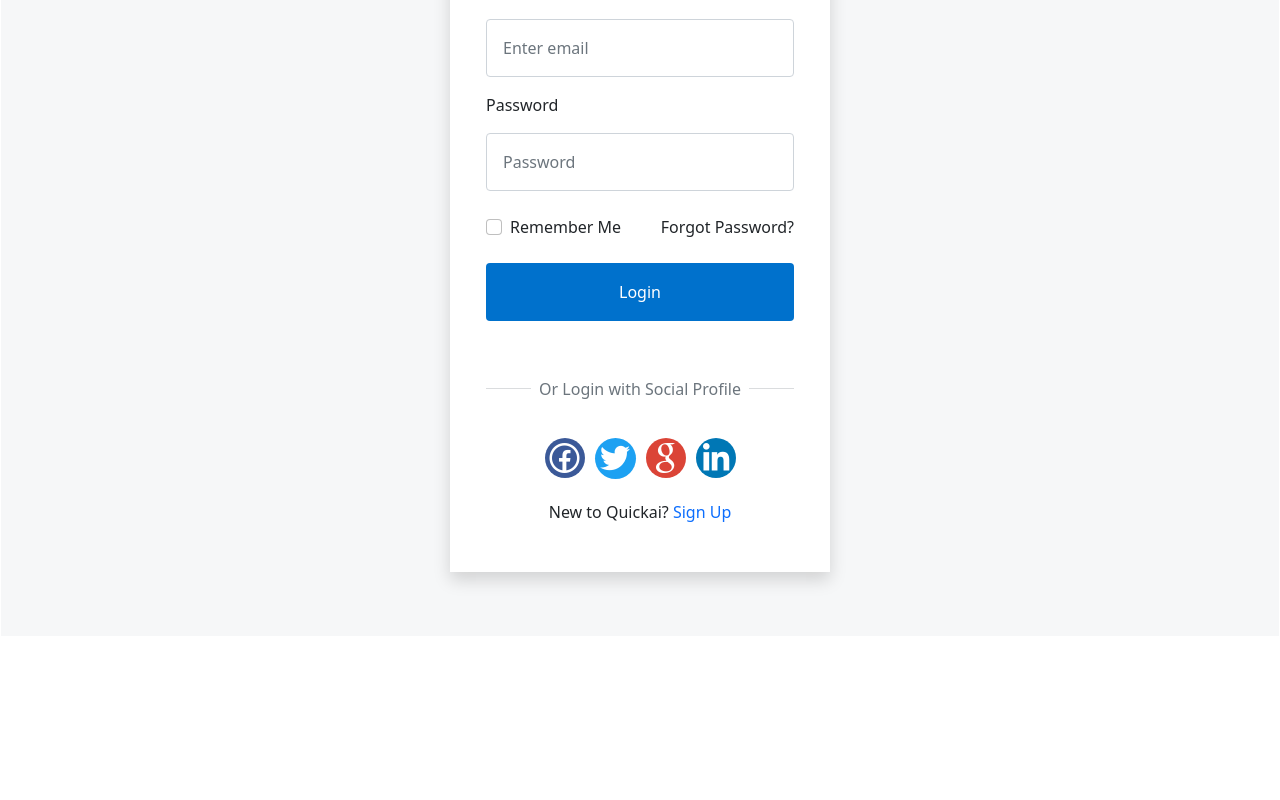
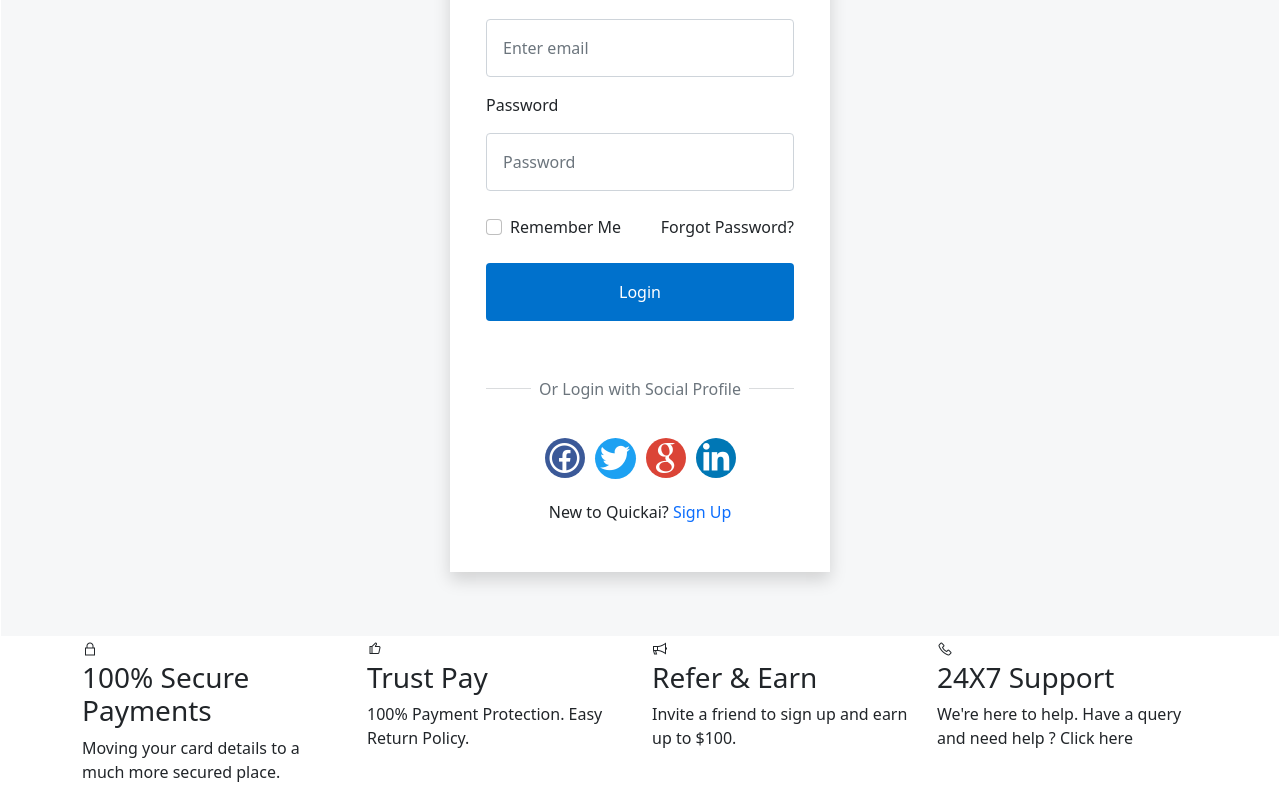
Before and after one commit to bipinrai054/quick-ai, a React (Create React App) app: page / in a window 1280 px wide. Shown: the part 344-1144 px from the top of the page. Before the commit the page ends 981 px from the top, so only its background shows below. Built offline with nearby package versions, Linux system fonts and the light colour scheme.

Commit message:
info components initialized

```diff
--- a/src/components/Info.jsx
+++ b/src/components/Info.jsx
@@ -1,5 +1,30 @@
 const Info = () => {
-  return <>info</>;
+  return (
+    <div className='container'>
+      <div className='row'>
+        <div className='col-lg-3'>
+          <i className='las la-lock'></i>
+          <h3>100% Secure Payments</h3>
+          <p>Moving your card details to a much more secured place.</p>
+        </div>
+        <div className='col-lg-3'>
+          <i className='las la-thumbs-up'></i>
+          <h3>Trust Pay</h3>
+          <p>100% Payment Protection. Easy Return Policy.</p>
+        </div>
+        <div className='col-lg-3'>
+          <i className='las la-bullhorn'></i>
+          <h3>Refer & Earn</h3>
+          <p>Invite a friend to sign up and earn up to $100.</p>
+        </div>
+        <div className='col-lg-3'>
+          <i className='las la-phone'></i>
+          <h3>24X7 Support</h3>
+          <p>We're here to help. Have a query and need help ? Click here</p>
+        </div>
+      </div>
+    </div>
+  );
 };
 
 export default Info;
--- a/src/components/Layout.jsx
+++ b/src/components/Layout.jsx
@@ -1,11 +1,13 @@
 import Navbar from './Navbar';
 import Footer from './Footer';
+import Info from './Info';
 
 const Layout = ({ children }) => {
   return (
     <div>
       <Navbar />
       {children}
+      <Info />
       <Footer />
     </div>
   );
```
Also changed, not shown: src/App.css (+0 -13 lines).
